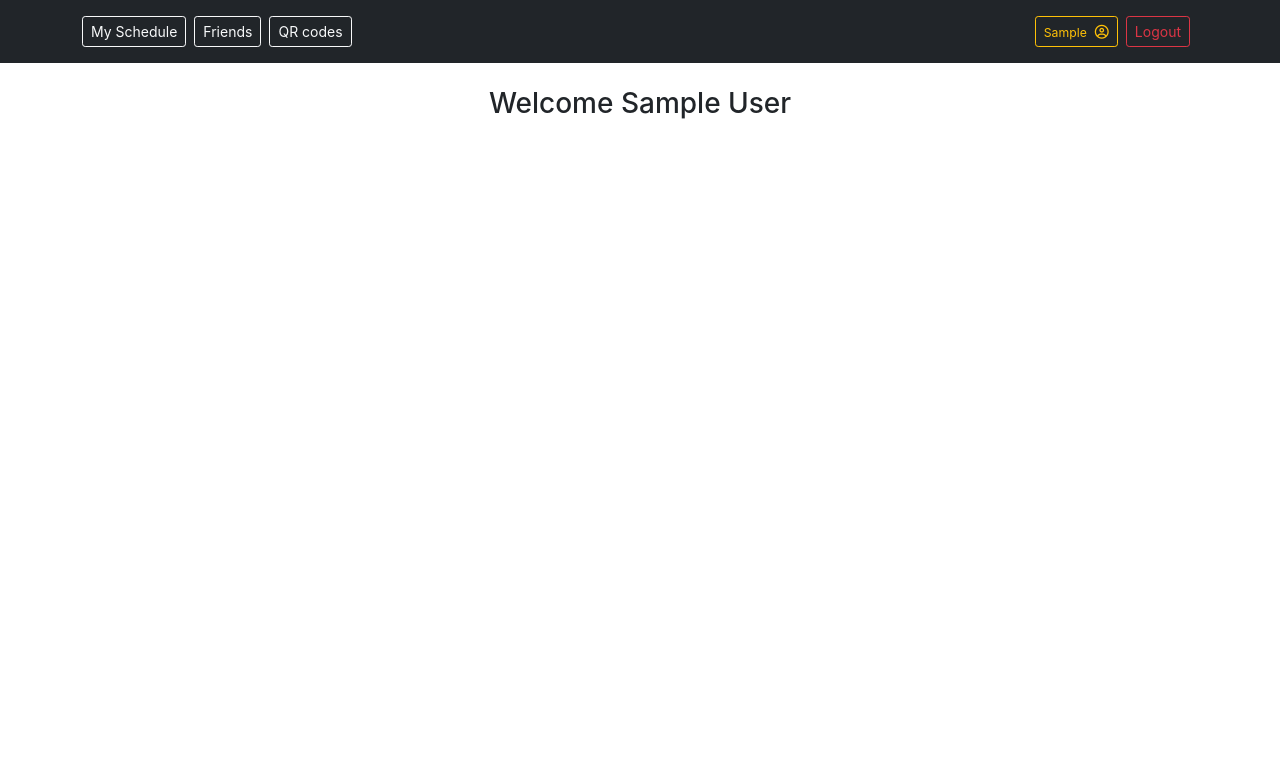
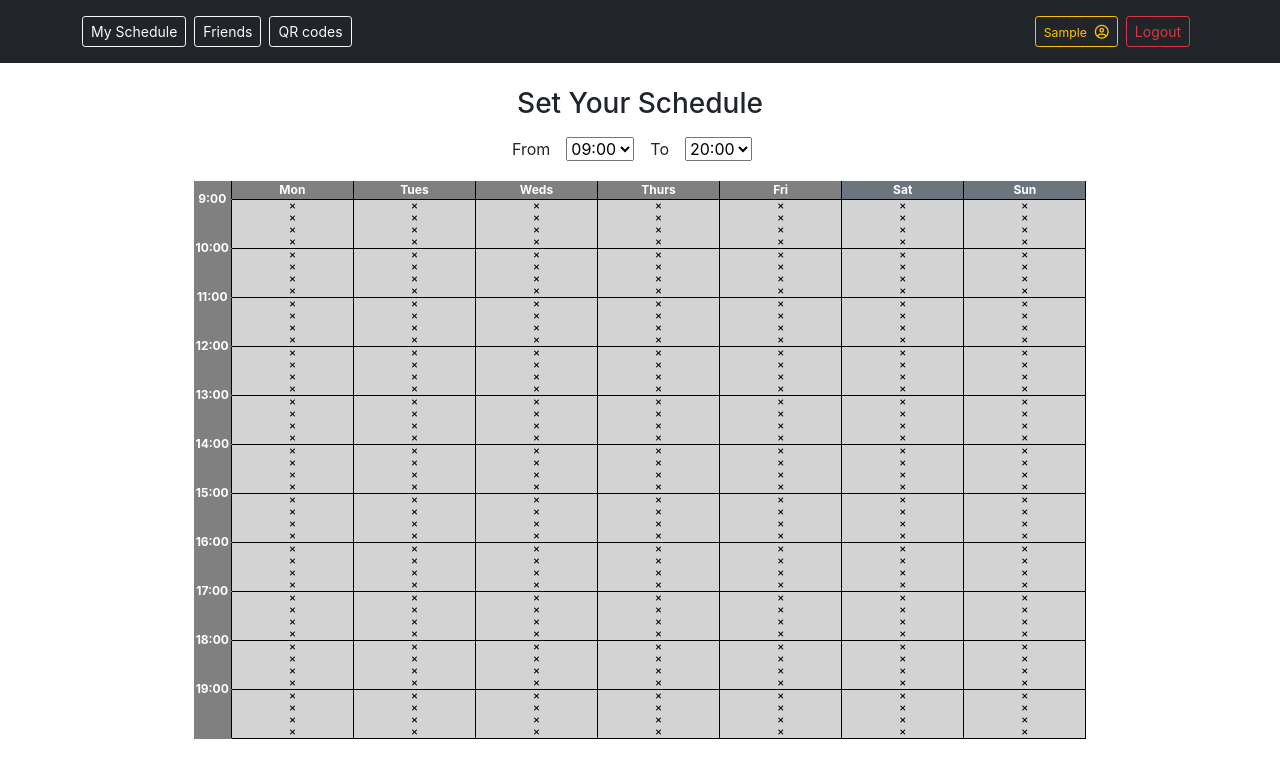
Before and after one commit to rsleyland/SOEN357-UFree-prototype, a React (Create React App) app in the folder frontend/: page / in a window 1280 px wide. Shown: the top 778 px of the page. Built offline with nearby package versions, Linux system fonts and the light colour scheme; sample sign-in values are in the browser's storage.

Commit message:
Added schedule component

```diff
--- a/frontend/package.json
+++ b/frontend/package.json
@@ -18,7 +18,7 @@
   },
   "scripts": {
     "start": "react-scripts start",
-    "build": "react-scripts build",
+    "build": "CI=false && react-scripts build",
     "test": "react-scripts test",
     "eject": "react-scripts eject"
   },
--- /dev/null
+++ b/frontend/src/components/Schedule.js
@@ -0,0 +1,152 @@
+import { useEffect, useState } from "react";
+import { blankSchedule } from "./ScheduleBlank";
+
+const Schedule = () => {
+
+    const [startTime, setStartTime] = useState(9);
+    const [endTime, setEndTime] = useState(20);
+    const [scheduleArray, setScheduleArray] = useState([]);
+    const [mouseDown, setMouseDown] = useState(false);
+    let date = new Date();
+    date.setHours(startTime);
+    date.setMinutes(0);
+    date.setSeconds(0);
+
+    //grab and store blank schedule
+    useEffect(()=> {
+        setScheduleArray(blankSchedule);
+    }, []);
+
+    const checkAndUpdateIfIsTDElement = (ev) => {
+        let day = null;
+        let index = null;
+        if (ev.path[0]['tagName'] ==='I') {
+            if (ev.path[1]['tagName'] ==='TD'){
+                day = ev.path[1].getAttribute('data-day');
+                index = ev.path[2].getAttribute('id').substr(10,2);
+                handleClick(day, index)
+            }
+        }
+        else if (ev.path[0]['tagName'] ==='TD'){
+                day = ev.path[0].getAttribute('data-day');
+                index = ev.path[1].getAttribute('id').substr(10,2);
+                handleClick(day, index)
+        }
+    }
+
+    //event listeners
+    useEffect(()=> {
+        const handleDocumentMouseOver = event => {
+            checkAndUpdateIfIsTDElement(event);
+        };
+        // mouse down = add mouseover event
+        const handleDocumentMouseDown = event => {
+            checkAndUpdateIfIsTDElement(event);
+            document.addEventListener('mouseover', handleDocumentMouseOver);
+            setMouseDown(true);
+        };
+        // mouse up = remove mouseover event
+        const handleDocumentMouseUp = event => {
+            document.removeEventListener('mouseover', handleDocumentMouseOver);
+            setMouseDown(false);
+        };
+        document.addEventListener('mousedown', handleDocumentMouseDown);
+        document.addEventListener('mouseup', handleDocumentMouseUp);
+        if (mouseDown) document.addEventListener('mouseover', handleDocumentMouseOver); //Need to re-add the event listener for each render cycle (as will be removed when first event is fired and rerenders the component)
+        return () => {
+            document.removeEventListener('mousedown', handleDocumentMouseDown);
+            document.removeEventListener('mouseup', handleDocumentMouseUp);
+            document.removeEventListener('mouseover', handleDocumentMouseOver);
+        }
+    });
+
+    const handleClick = (day, index) => {
+        try {
+            let tempArray = [...scheduleArray];
+            switch (day){
+                case 'mon':
+                    tempArray[index].monday = !tempArray[index].monday;
+                    break
+                case 'tues':
+                    tempArray[index].tuesday = !tempArray[index].tuesday;
+                    break
+                case 'weds':
+                    tempArray[index].wednesday = !tempArray[index].wednesday;
+                    break
+                case 'thurs':
+                    tempArray[index].thursday = !tempArray[index].thursday;
+                    break
+                case 'fri':
+                    tempArray[index].friday = !tempArray[index].friday;
+                    break
+                case 'sat':
+                    tempArray[index].saturday = !tempArray[index].saturday;
+                    break
+                case 'sun':
+                    tempArray[index].sunday = !tempArray[index].sunday;
+                    break
+                default: break
+            }
+            setScheduleArray(tempArray);
+        } catch (error) {
+            console.log(error);
+        }
+    };
+
+
+
+
+    return (
+        <>
+        <h3>Set Your Schedule</h3>
+        <div className="mt-2">
+            <label className="me-3" htmlFor="">From</label>
+            <select className="me-3" value={`${startTime}`} onChange={(e) => setStartTime(e.target.value)}>
+                {[...Array(24)].map((e, i) => {
+                   if (i < endTime) return <option key={"startTimeKey"+i} value={i}>{i < 10 ? "0"+i : i}:00</option>;
+                })}
+            </select>
+            <label className="me-3" htmlFor="">To</label>
+            <select className="me-3" value={`${endTime}`} onChange={(e) => setEndTime(e.target.value)}>
+                {[...Array(25)].map((e, i) => {
+                    if (i > startTime) return <option key={"endTimeKey"+i} value={i}>{i < 10 ? "0"+i : i}:00</option>;
+                })}
+            </select>
+
+        </div>
+        <table id="schedule-table" className="mb-5">
+            <thead>
+                <tr>
+                    <th className="time-header"></th>
+                    <th>Mon</th>
+                    <th>Tues</th>
+                    <th>Weds</th>
+                    <th>Thurs</th>
+                    <th>Fri</th>
+                    <th className="bg-secondary">Sat</th>
+                    <th className="bg-secondary">Sun</th>
+                </tr>
+            </thead>
+            <tbody>
+                { scheduleArray && scheduleArray.map((el, i) => {
+                    if (parseInt(el.time.split(':')[0]) >= parseInt(startTime) && parseInt(el.time.split(':')[0]) < parseInt(endTime))
+                    return (
+                        <tr id={"table-row-"+i} key={i} className="table-row">
+                            {i%4===0 &&<th rowSpan={4} className="time-header"><div>{el.time.split(':')[0]}:{el.time.split(':')[1]}0</div></th>}
+                            <td data-day={'mon'} className={el.monday ? "time-selected" : ''}>{el.monday ? <i className="fa-solid fa-check"></i> : <i className="fa-solid fa-xmark"></i>}</td>
+                            <td data-day={'tues'} className={el.tuesday ? "time-selected" : ''}>{el.tuesday ? <i className="fa-solid fa-check"></i> : <i className="fa-solid fa-xmark"></i>}</td>
+                            <td data-day={'weds'} className={el.wednesday ? "time-selected" : ''}>{el.wednesday ? <i className="fa-solid fa-check"></i> : <i className="fa-solid fa-xmark"></i>}</td>
+                            <td data-day={'thurs'} className={el.thursday ? "time-selected" : ''}>{el.thursday ? <i className="fa-solid fa-check"></i> : <i className="fa-solid fa-xmark"></i>}</td>
+                            <td data-day={'fri'} className={el.friday ? "time-selected" : ''}>{el.friday ? <i className="fa-solid fa-check"></i> : <i className="fa-solid fa-xmark"></i>}</td>
+                            <td data-day={'sat'} className={el.saturday ? "time-selected" : ''}>{el.saturday ? <i className="fa-solid fa-check"></i> : <i className="fa-solid fa-xmark"></i>}</td>
+                            <td data-day={'sun'} className={el.sunday ? "time-selected" : ''}>{el.sunday ? <i className="fa-solid fa-check"></i> : <i className="fa-solid fa-xmark"></i>}</td>
+                        </tr>
+                    )
+                })}
+            </tbody>
+        </table></>
+
+    )
+}
+
+export { Schedule };
--- /dev/null
+++ b/frontend/src/components/ScheduleBlank.js
@@ -0,0 +1,26 @@
+const scheduleArrayBuilder = () => {
+    const tempDate = new Date()
+    tempDate.setHours(0);
+    tempDate.setMinutes(0);
+    tempDate.setSeconds(0);
+    let blankScheduleArray = [];
+    for (let i=0; i<96; i++){
+        blankScheduleArray.push({
+            id:i,
+            time: `${tempDate.getHours()}:${tempDate.getMinutes()}`,
+            monday: false,
+            tuesday: false,
+            wednesday: false,
+            thursday: false,
+            friday: false,
+            saturday: false,
+            sunday: false
+        })
+        tempDate.setMinutes(tempDate.getMinutes() + 15)
+    }
+    return blankScheduleArray;
+};
+
+const blankSchedule = scheduleArrayBuilder();
+
+export { blankSchedule };
--- /dev/null
+++ b/frontend/src/components/css/schedule.css
@@ -0,0 +1,45 @@
+#schedule-table {
+    width: 80%;
+    text-align: center;
+    margin-top: 20px;
+}
+#schedule-table tr {
+    font-size: 10px;
+}
+#schedule-table tr:nth-child(4n) {
+    border-bottom: 1px solid black;
+}
+#schedule-table td, #schedule-table th {
+    width: 12%;
+    color: #FFF;
+    border-right: 1px solid black;
+    font-size: 8px;
+}
+#schedule-table th {
+    background-color: gray;
+    border-bottom: 1px solid black;
+    font-size: 12px;
+    user-select: none;
+}
+
+#schedule-table td {
+    background-color: lightgray;
+    color: #000;
+}
+
+#schedule-table td:hover {
+    opacity: 0.8;
+}
+.time-header {
+    width: 3%!important;
+    border-bottom: 1px solid gray!important;
+}
+.time-header div {
+    display: flex;
+    position: relative;
+    top: -25px;
+    justify-content: center;
+}
+.time-selected {
+    background-color: green!important;
+}
--- a/frontend/src/index.js
+++ b/frontend/src/index.js
@@ -2,6 +2,7 @@ import React from 'react';
 import ReactDOM from 'react-dom';
 import './index.css';
 import './screens/css/loginRegister.screen.css';
+import './components/css/schedule.css';
 import App from './App';
 import { BrowserRouter } from "react-router-dom";
 import 'bootstrap/dist/css/bootstrap.min.css';
--- a/frontend/src/screens/Home.screen.js
+++ b/frontend/src/screens/Home.screen.js
@@ -2,6 +2,7 @@ import { useState, useContext, useEffect } from 'react';
 import { toast } from 'react-toastify';
 import { AuthContext } from '../services/providers/AuthContextProvider.js';
 import { useNavigate } from 'react-router-dom';
+import { Schedule } from '../components/Schedule.js';
 
 const HomeScreen = () => {
 
@@ -16,6 +17,16 @@ const HomeScreen = () => {
         }
     }, [navigate]);
 
+
+    const formatFirstName = () => {
+        const fname = currentUser.firstName;
+        return fname.substr(0,1).toUpperCase()+fname.substr(1,fname.length-1);
+    };
+
+    const formatLastName = () => {
+        const lname = currentUser.lastName;
+        return lname.substr(0,1).toUpperCase()+lname.substr(1,lname.length-1);
+    };
     return (
     <>
 
@@ -29,20 +40,18 @@ const HomeScreen = () => {
             <div>
                 <button className="btn btn-sm btn-outline-warning me-2" type="button"
                 onClick={() => setSubPage('Settings')}>
-                {currentUser && (<><small className='me-2'>{currentUser.firstName}</small>
+                {currentUser && (<><small className='me-2'>{formatFirstName()}</small>
                     <i className="fa-regular fa-circle-user"></i></>)}
                 </button>
                 <button className="btn btn-sm btn-outline-danger me-2" type="button" onClick={() => navigate('/logout')}>Logout</button>
             </div>
-
         </div>
     </nav>
 
-    <div className="container mt-4 d-flex justify-content-center">
-        {currentUser && (
-            <h3 >Welcome {currentUser.firstName + " " + currentUser.lastName}</h3>
-        )}
+    <div className="container mt-4 d-flex flex-column align-items-center">
+        {subPage === 'My Schedule' && <Schedule />}
     </div>
+
 
     </>
 
--- a/frontend/src/screens/Login.screen.js
+++ b/frontend/src/screens/Login.screen.js
@@ -18,7 +18,8 @@ const LoginScreen = () => {
             const result = await axios.post(`http://localhost:5000/auth/login`, user);
             setCurrentUser(result.data);
             localStorage.setItem('user', JSON.stringify(result.data));
-            toast.success("User logged in successfully!");
+            const name = result.data.firstName;
+            toast.success(`${name.substr(0,1).toUpperCase()}${name.substr(1,name.length-1)} logged in successfully`);
             navigate('/');
         } catch (error) {
             toast.error(error.response.data.error);
--- a/frontend/src/screens/Logout.screen.js
+++ b/frontend/src/screens/Logout.screen.js
@@ -12,10 +12,12 @@ const LogoutScreen = () => {
     useEffect(() => {
         const logout = async () => {
             try {
+                const name = JSON.parse(localStorage.getItem('user')).firstName;
+                const formatName = name.substr(0,1).toUpperCase() + name.substr(1,name.length-1);
                 setCurrentUser(null);
                 localStorage.clear();
                 await axios.get(`http://localhost:5000/auth/logout`);
-                toast.success("User logged out successfully!");
+                toast.success(`${formatName} logged out successfully!`);
                 navigate('/login');
             } catch (error) {
                 toast.error(error.response.data.error);
```
